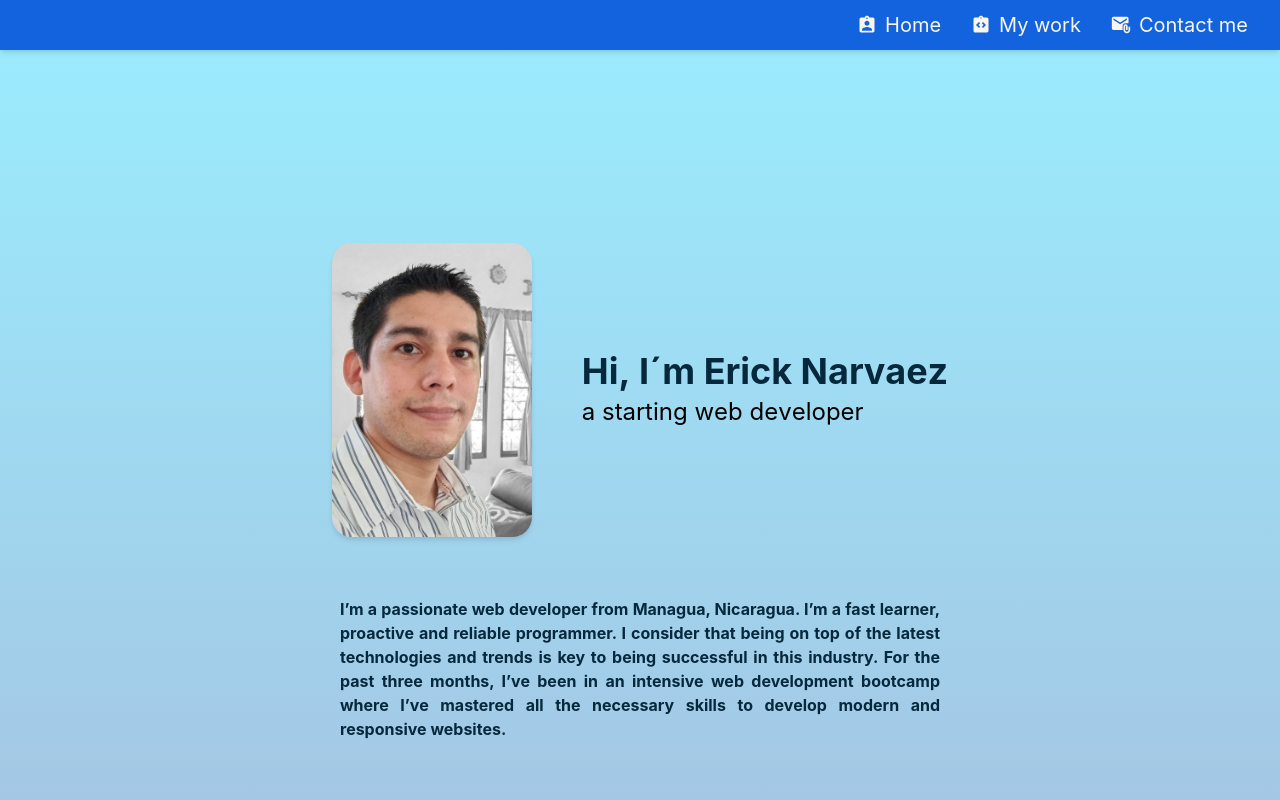
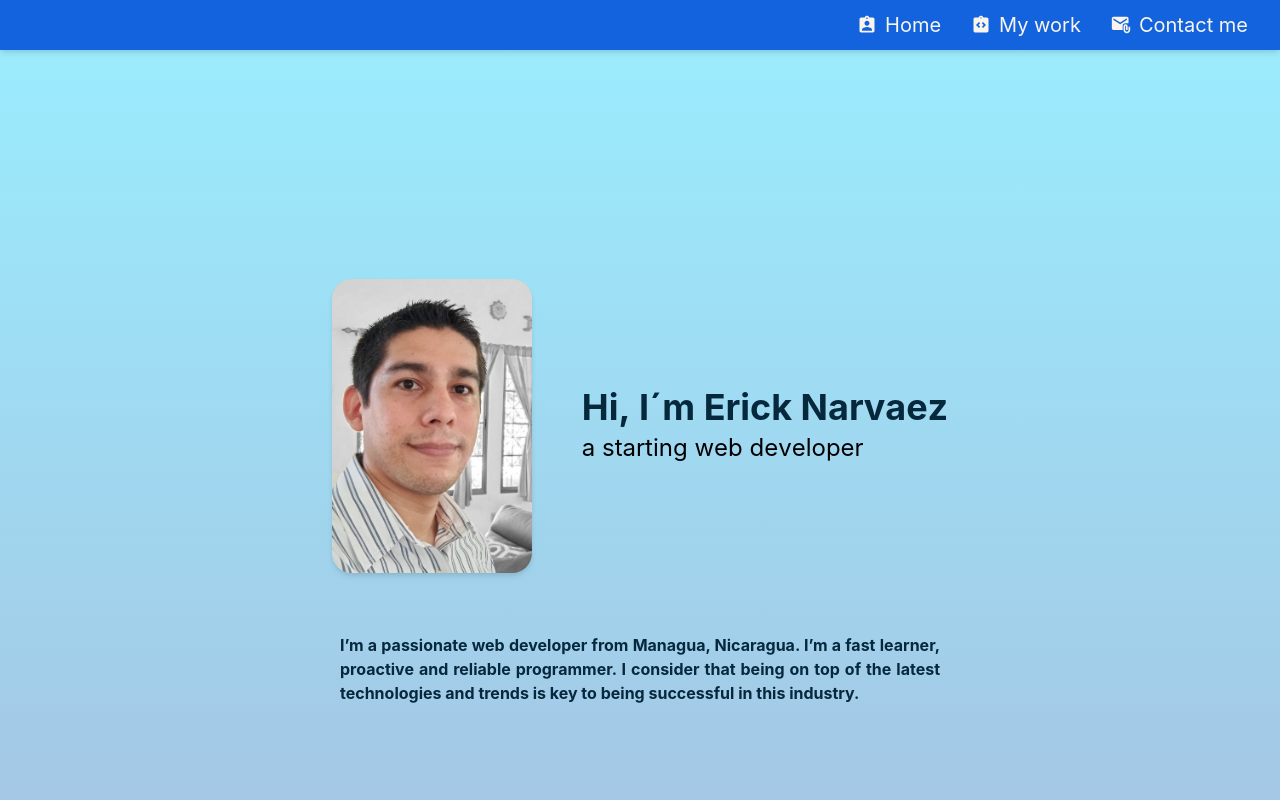
Before and after one commit to ggquicky/reactportafolio, a React (Create React App) app: page / in a window 1280 px wide. Shown: the top 800 px of the page. Built offline with nearby package versions, Linux system fonts and the light colour scheme.

Commit message:
fix: remove text

```diff
--- a/src/about/about.jsx
+++ b/src/about/about.jsx
@@ -100,9 +100,7 @@ export default function about() {
           I’m a passionate web developer from Managua, Nicaragua. I’m a fast
           learner, proactive and reliable programmer. I consider that being on
           top of the latest technologies and trends is key to being successful
-          in this industry. For the past three months, I’ve been in an intensive
-          web development bootcamp where I’ve mastered all the necessary skills
-          to develop modern and responsive websites.
+          in this industry.
         </Text>
       </Box>
     </Flex>
```
